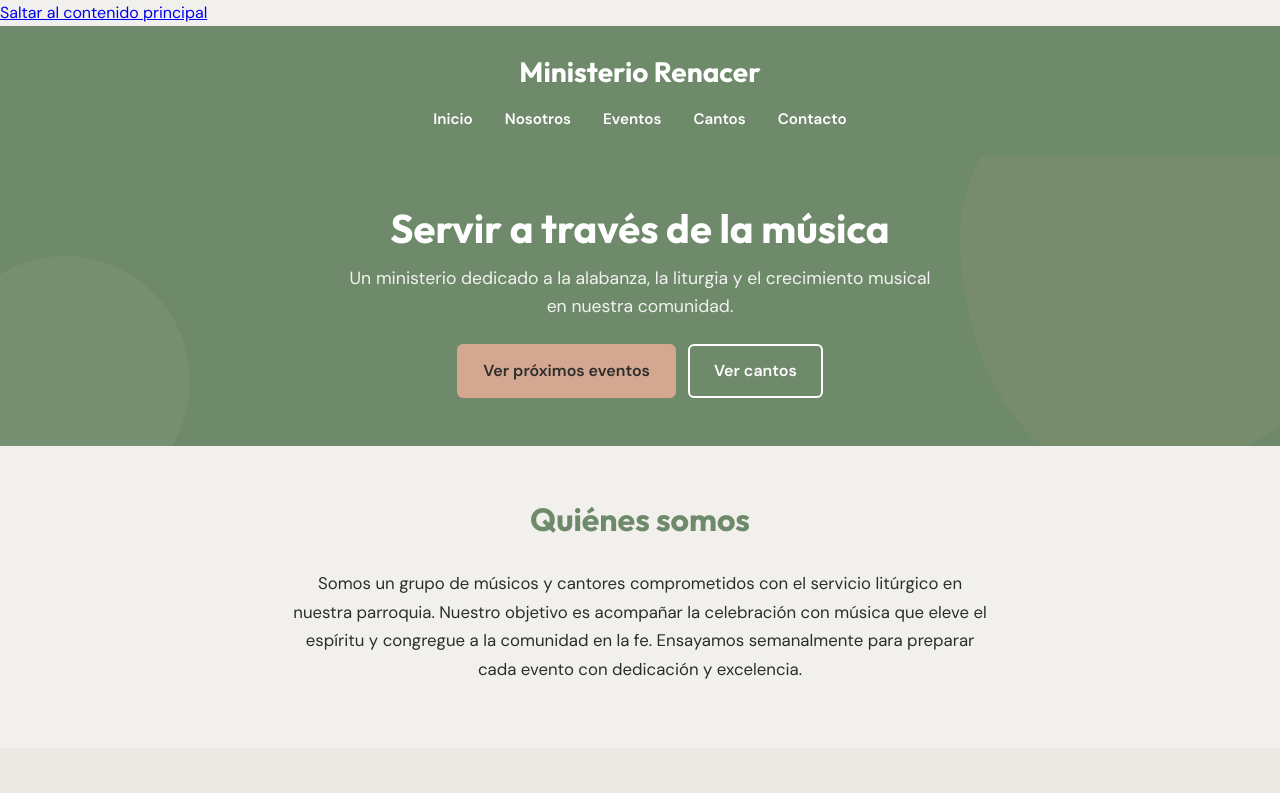
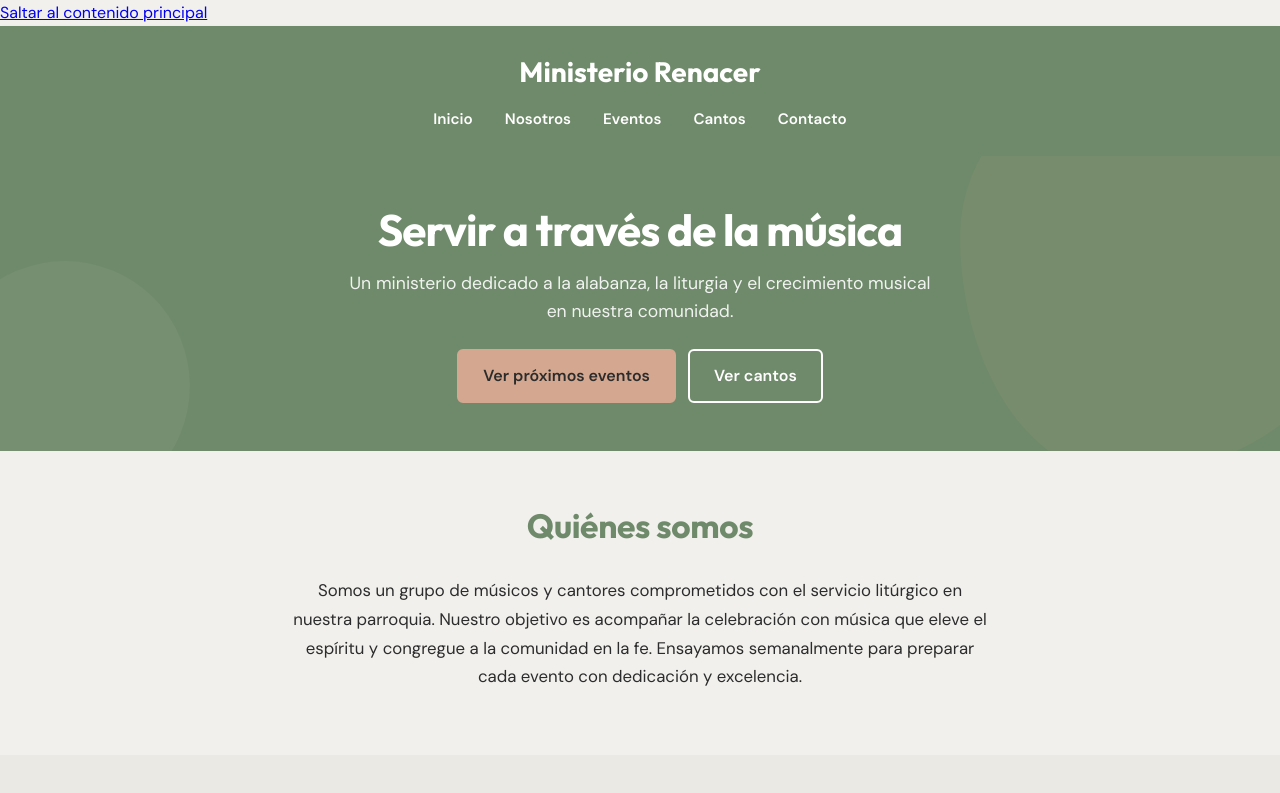
Before and after one commit to SpecialSKG/ministerio-renacer, a website: page index.html in a window 1280 px wide. Shown: the top 793 px of the page. Drawn offline with Linux system fonts and the light colour scheme.

Commit message:
style(typography): refine heading sizes for desktop

```diff
--- a/assets/css/styles.css
+++ b/assets/css/styles.css
@@ -439,7 +439,8 @@ html {
   }
 
   .hero h2 {
-    font-size: 2.5rem;
+    font-size: 2.75rem;
+    letter-spacing: -0.02em;
   }
 
   .cta-group {
@@ -460,7 +461,8 @@ html {
   }
 
   .section-title {
-    font-size: 2rem;
+    font-size: 2.1rem;
+    letter-spacing: -0.01em;
   }
 }
 
```
